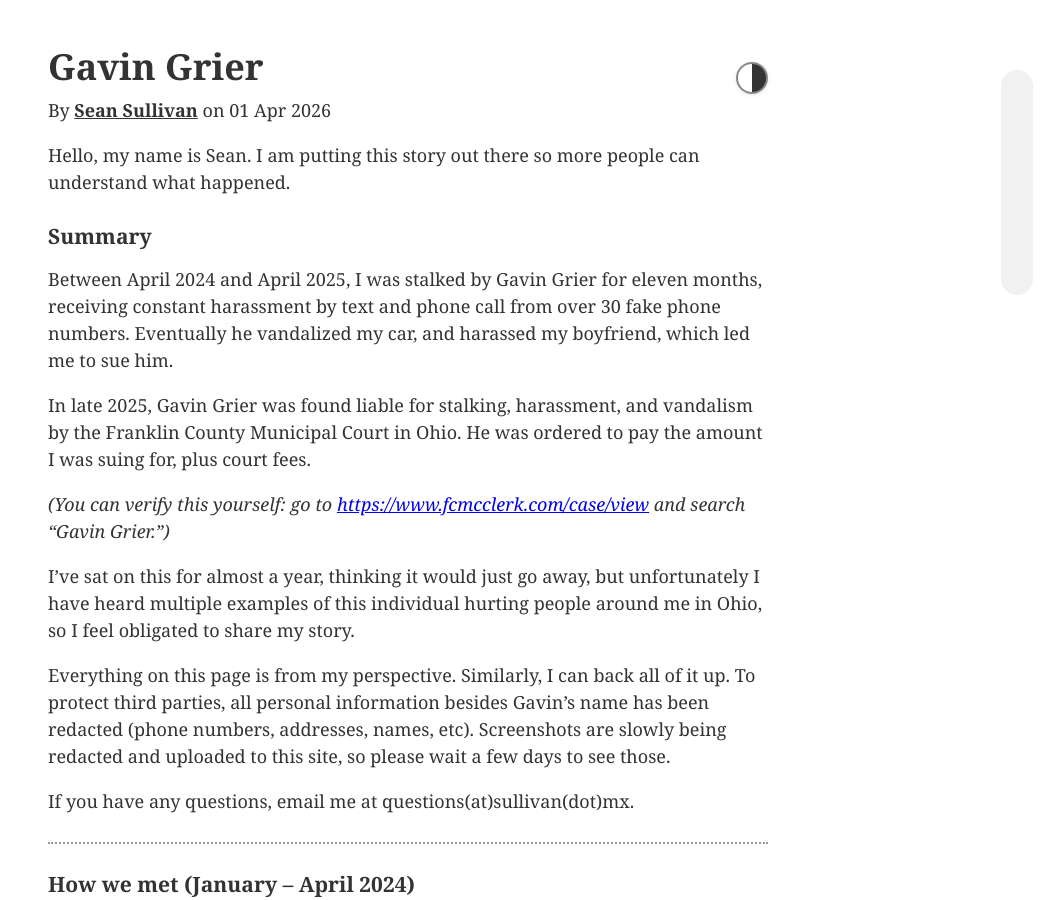
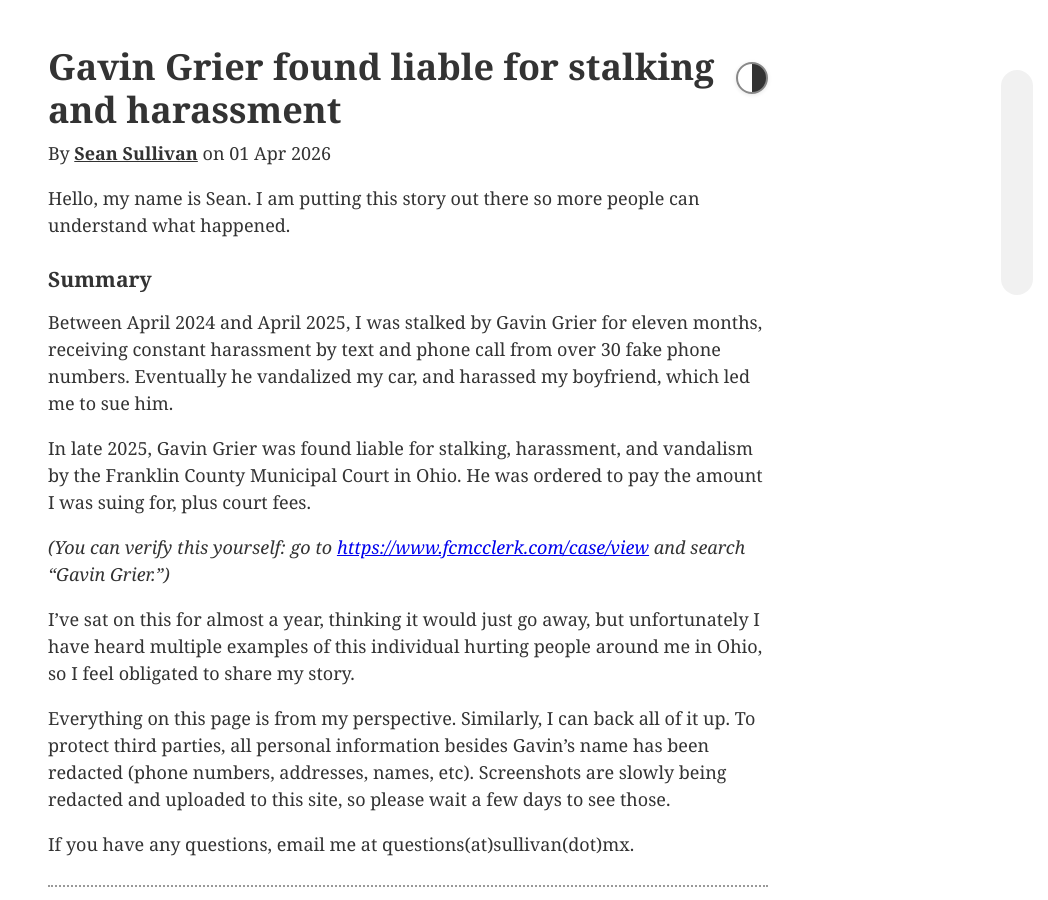
Before and after one commit to 0sps/sullivan.mx, a Jekyll site: the page built from _posts/2026-04-01-Gavin-Grier-stalker.md, in a window 1280 px wide and 900 px high. Shown: the whole window, without its empty margins (232-1280 px from the left). Built offline with Jekyll 4.4.1, drawn with Linux system fonts in a browser that asks for light colours.

Commit message:
Update 2026-04-01-Gavin-Grier-stalker.md

```diff
--- a/_posts/2026-04-01-Gavin-Grier-stalker.md
+++ b/_posts/2026-04-01-Gavin-Grier-stalker.md
@@ -1,6 +1,6 @@
 ---
 layout: post
-title: "Gavin Grier"
+title: "Gavin Grier found liable for stalking and harassment"
 date: 2026-04-01
 tags: [personal]
 ---
```
